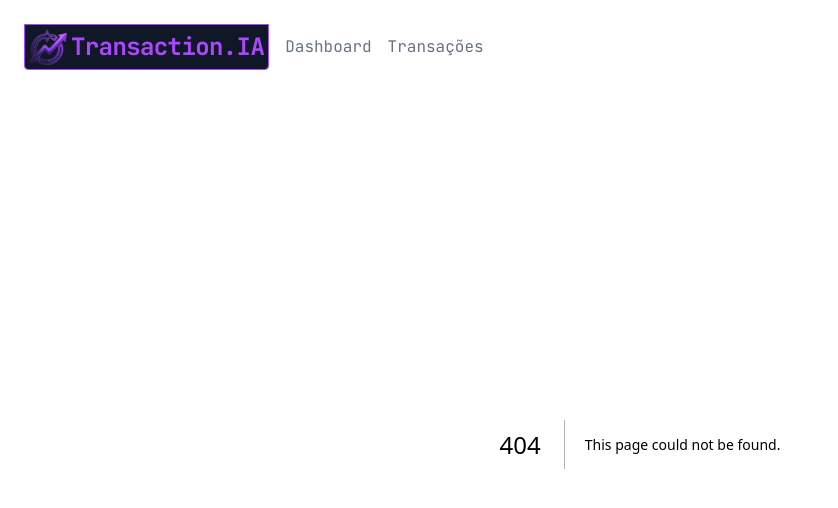
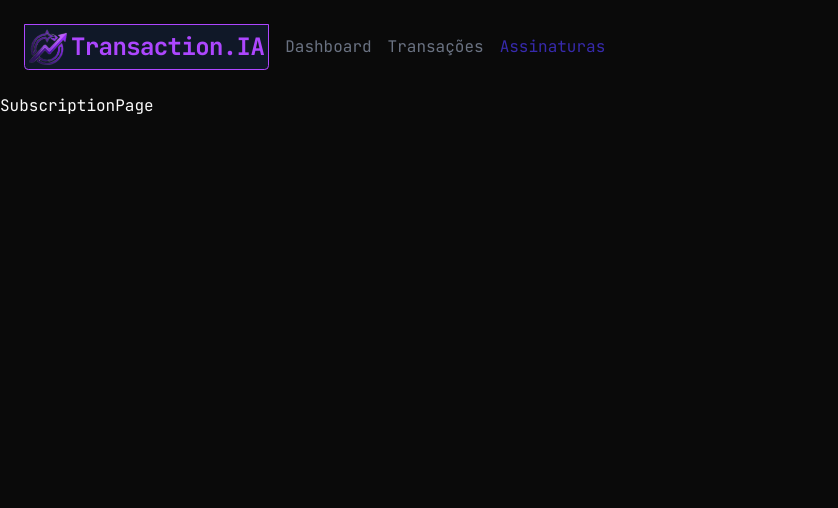
Before and after one commit to nataliaaraujolima/transaction-ia, a Next.js app: page /subscription in a window 1280 px wide. Before the commit this address had no page. Shown: the top 508 px of the page, without its empty margins (0-838 px from the left). Built offline with nearby package versions, Linux system fonts and the light colour scheme.

Commit message:
feature: Adicionar link de assinatura à barra de navegação

```diff
--- a/app/shared/_components/common/nav-bar.tsx
+++ b/app/shared/_components/common/nav-bar.tsx
@@ -39,6 +39,15 @@ const NavBar = () => {
         >
           Transações
         </Link>
+        <Link
+          href="subscription"
+          className={cn(
+            "hover:underline hover:text-primary",
+            pathname === "/subscription" ? "text-primary" : "text-gray-500"
+          )}
+        >
+          Assinaturas
+        </Link>
       </div>
       <div>
         <UserButton showName />
--- /dev/null
+++ b/app/subscription/page.tsx
@@ -0,0 +1,3 @@
+export default function SubscriptionPage() {
+  return <div>SubscriptionPage</div>;
+}
```
